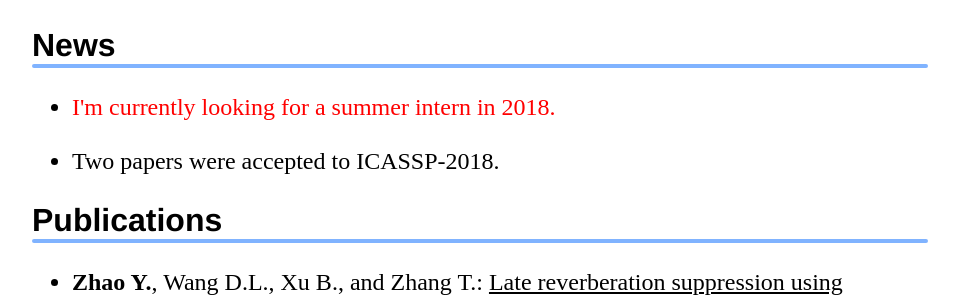
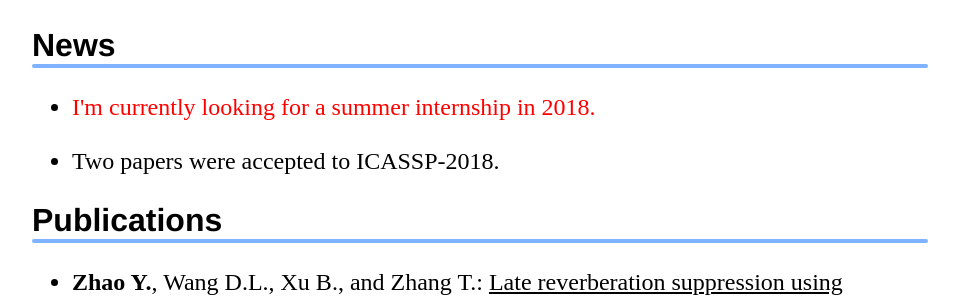
Before and after one commit to cliffzhao/cliffzhao.github.io, a Jekyll site: the page built from index.html, in a window 1280 px wide. Shown: the part 536-833 px from the top of the page, without its empty margins (160-1119 px from the left). Built offline with Jekyll 4.4.1, drawn with Linux system fonts in a browser that asks for light colours.

Commit message:
correct information

```diff
--- a/index.html
+++ b/index.html
@@ -23,7 +23,7 @@ title: Yan Zhao
 
     <h2>News</h2>
     <ul>
-    <li><font color="red"> I'm currently looking for a summer intern in 2018.</font>
+    <li><font color="red"> I'm currently looking for a summer internship in 2018.</font>
       <br>
       <br>
     </li>
```
